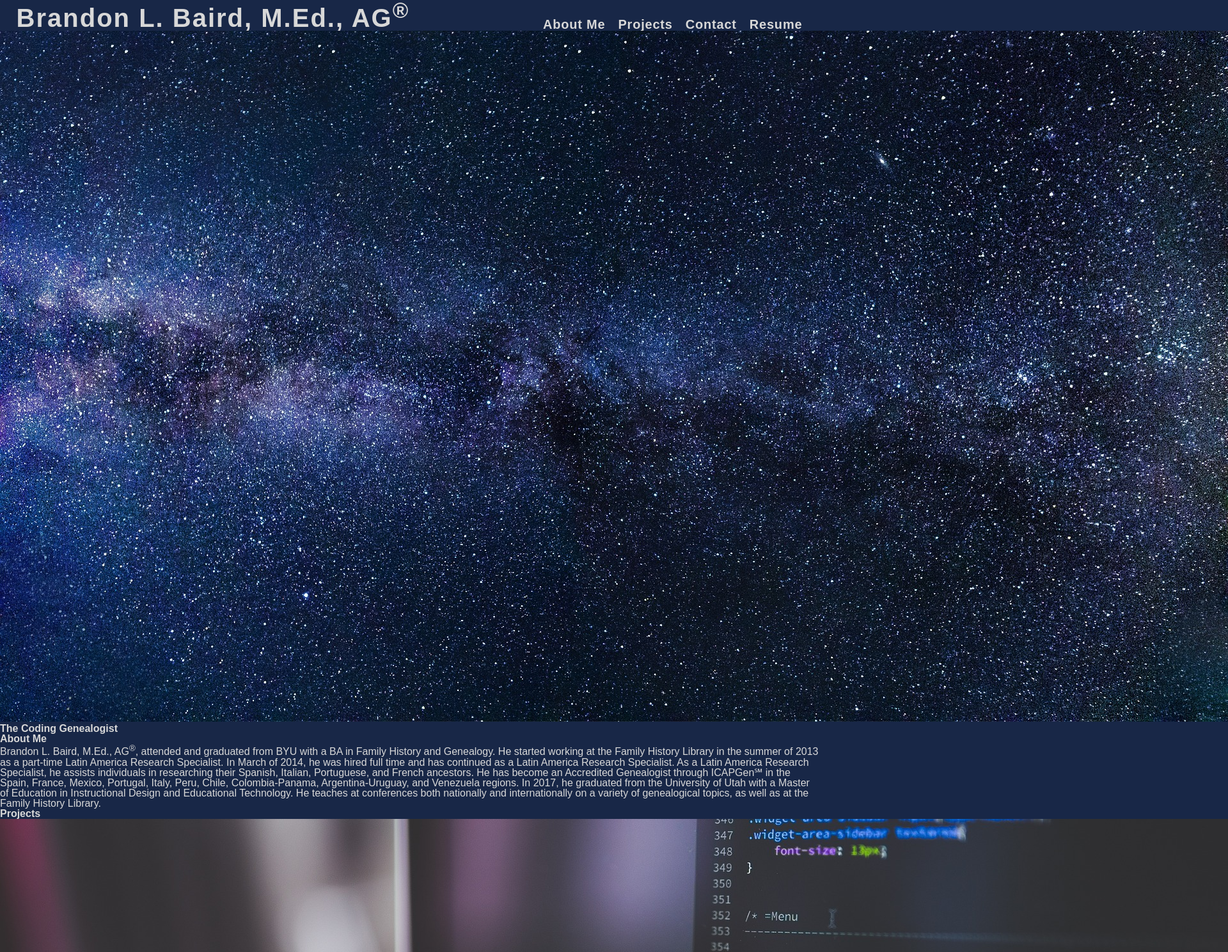
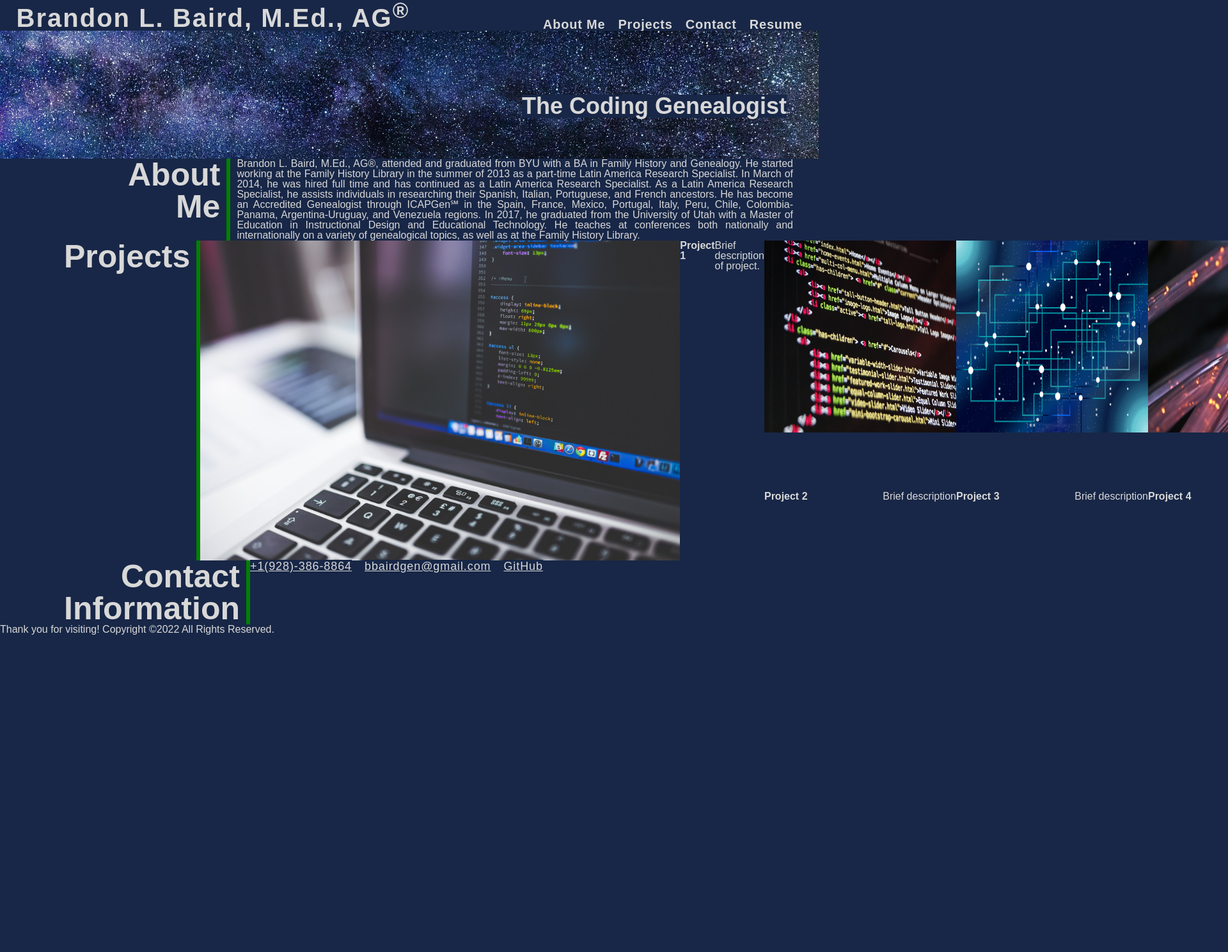
Before and after one commit to bbairdgen/The-Coding-Genealogists-Portfolio, a plain HTML site: page index.html in a window 1280 px wide. Shown: the top 1488 px of the page at 64% size, 1920 px wide, since content can reach past the window. After the commit the page ends 992 px from the top, so only its background shows below. Drawn offline with Linux system fonts and the light colour scheme; files that its build step writes are made by us from their sources.

Commit message:
Adding more CSS to repo

```diff
--- a/assets/style.css
+++ b/assets/style.css
@@ -10,6 +10,7 @@
     background-color: #182747;
     color: var(--gray);
     font: 'Times New Roman', Times, serif;
+   /* font-size: large; */
 }
 
 header {
@@ -34,11 +35,106 @@ nav ul {
     letter-spacing: 0.05em;
 }
 
+.subtitle-txt {
+    position: relative;
+    float: right;
+    top: 100px;
+    right: 50px;
+    background: var(--navy);
+    z-index: 1;
+    font-size: 225%;
+}
+
 .nav-menu {
     color: var(--gray);
     font-weight: 900;
     font-size: 125%;
     text-decoration: none;
+}
+
+.content {
+    display: flex;
+    flex-direction: row;
+    flex-wrap: wrap;
+    /* align-items: flex-start; */
+    justify-content: space-between;
+}
+
+.projects {
+    display: flex;
+}
+
+.card {
+    display: flex;
+    width: 50%;
+    height: 500px;
+}
+
+.sml-img {
+    display: flex;
+    flex-wrap: wrap;
+    justify-content: space-between;
+    width: 300px;
+    height: 300px;
+    object-fit: fill;
+    object-position: center;
+    overflow: hidden;
+}
+
+.card-sml {
+    display: flex;
+    flex-wrap: wrap;
+    justify-content: space-between;
+
+}
+
+.contact-info {
+    display: flex;
+}
+
+.contact {
+    display: flex;
+    justify-content: space-between;
+    gap: 20px;
+    min-width: 300px;
+    list-style-type: none;
+    letter-spacing: 0.05em;
+    font-size: large;
+}
+
+.about-me {
+    display: flex;
+    padding-right: 40px;
+    align-self: flex-start;
+}
+
+.subsection {
+    display: flex;
+    border-right: 6px solid green;
+    height: auto;
+    position: relative;
+    font-size: 50px;
+    text-align: right;
+    padding-left: 100px;
+    padding-right: 10px;
+}
+
+#about-me {
+    display: flex;
+    /* position: relative; */
+    padding-left: 100px;
+    align-content: flex-start;
+    text-align: justify;
+    gap: 10px;
+}
+
+#background {
+    position: relative;
+    width: 100%;
+    height: 200px;
+    background-image: url(images/hd-wallpaper-gb3a8c5b57_1920.jpg);
+    background-size: cover;
+    background-position: center;
 }
 
 /* p {
--- a/index.html
+++ b/index.html
@@ -29,15 +29,16 @@
     <main>
 
         <!-- Background Image -->
-        <section class="background">
-            <img class="background-img" src="assets/images/hd-wallpaper-gb3a8c5b57_1920.jpg" alt="Starry night sky." />
-            <h2 class="subtitle">The Coding Genealogist</h2>
-        </section>
+       <div class="subtitle">
+            <h2 class="subtitle-txt">The Coding Genealogist</h2>
+            <section id="background" role="img" aria-label="Starry night sky."></section>
+        </div>
 
         <!-- Subsection 1: This is the About me section -->
-        <section class="about-me">
-            <h2 class="subsection">About Me</h2>
-            <p>Brandon L. Baird, M.Ed., AG<sup>&reg;</sup>, attended and graduated from BYU with a BA in Family History and Genealogy. He started working at the Family History Library in the summer of 2013 as a part-time Latin America Research Specialist. In March of 2014, he was hired full time and has continued as a Latin America Research Specialist. As a Latin America Research Specialist, he assists individuals in researching their Spanish, Italian, Portuguese, and French ancestors. He has become an Accredited Genealogist through ICAPGen&#8480; in the Spain, France, Mexico, Portugal, Italy, Peru, Chile, Colombia-Panama, Argentina-Uruguay, and Venezuela regions. In 2017, he graduated from the University of Utah with a Master of Education in Instructional Design and Educational Technology. He teaches at conferences both nationally and internationally on a variety of genealogical topics, as well as at the Family History Library.</p>
+        <div class="content">
+            <section id="about-me">
+            <h2 class="subsection">About<br> Me</h2>
+            <p class="about-me">Brandon L. Baird, M.Ed., AG&reg;, attended and graduated from BYU with a BA in Family History and Genealogy. He started working at the Family History Library in the summer of 2013 as a part-time Latin America Research Specialist. In March of 2014, he was hired full time and has continued as a Latin America Research Specialist. As a Latin America Research Specialist, he assists individuals in researching their Spanish, Italian, Portuguese, and French ancestors. He has become an Accredited Genealogist through ICAPGen&#8480; in the Spain, France, Mexico, Portugal, Italy, Peru, Chile, Colombia-Panama, Argentina-Uruguay, and Venezuela regions. In 2017, he graduated from the University of Utah with a Master of Education in Instructional Design and Educational Technology. He teaches at conferences both nationally and internationally on a variety of genealogical topics, as well as at the Family History Library.</p>
         </section>
         <!-- Subsection 2: the Projects: I want to have this be a type of slideshow. More interactivity will be added as time progresses -->
         <section class="projects">
@@ -65,12 +66,13 @@
         </section>
         <!-- Subsection 3: Contact Information -->
         <section class="contact-info">
-            <h2 class="subtitle">Contact Information</h2>
-            <a class="contact" href="tel:928-386-8864">+1(928)-386-8864</a>
-            <a class="contact" href="mailto:bbairdgen@gmail.com">bbairdgen@gmail.com</a>
-            <a class="contact" href="https://github.com/bbairdgen">GitHub</a>
+            <h2 class="subsection">Contact<br> Information</h2>
+            <ul class="contact">
+                <li><a href="tel:928-386-8864">+1(928)-386-8864</a></li>
+                <li><a href="mailto:bbairdgen@gmail.com">bbairdgen@gmail.com</a></li>
+                <li><a href="https://github.com/bbairdgen">GitHub</a></li>
         </section>
-
+    </div>
     </main>
 
     <!-- Footer -->
```
